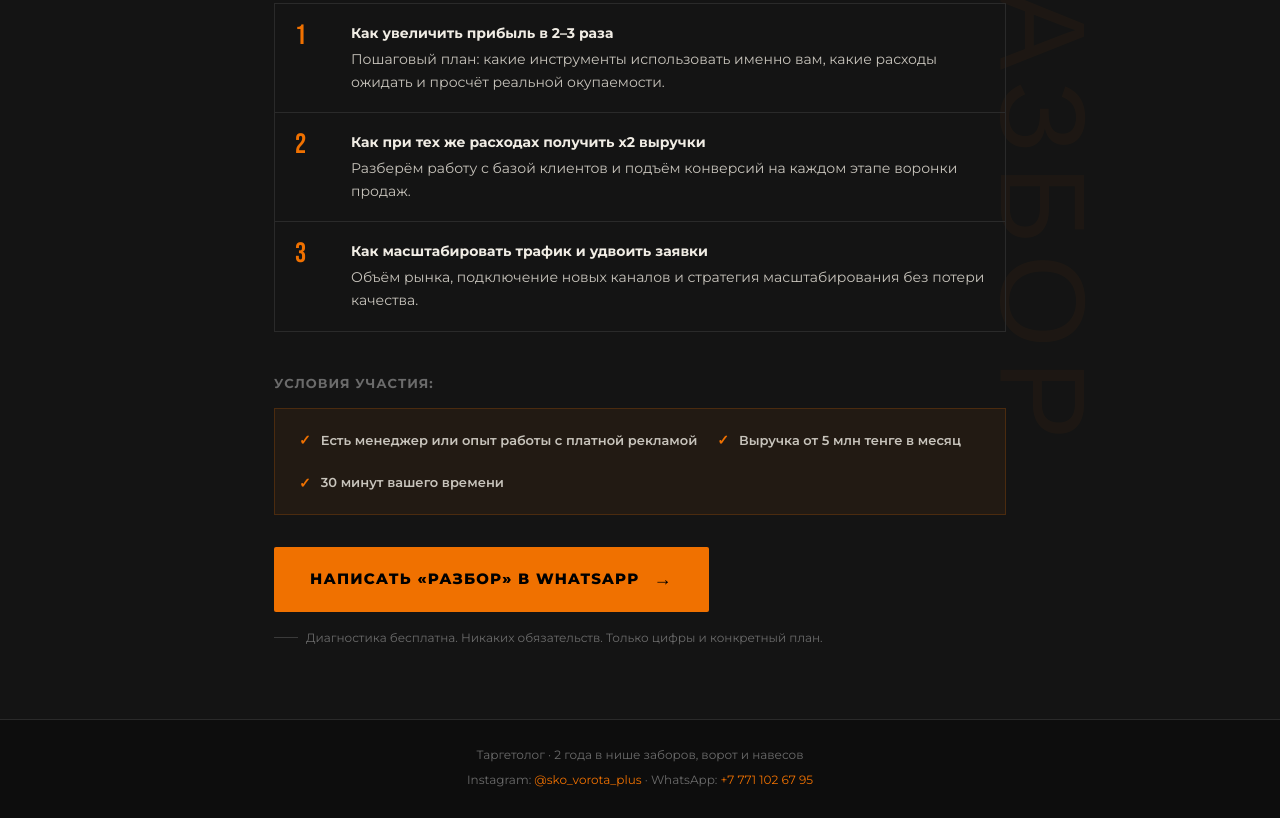
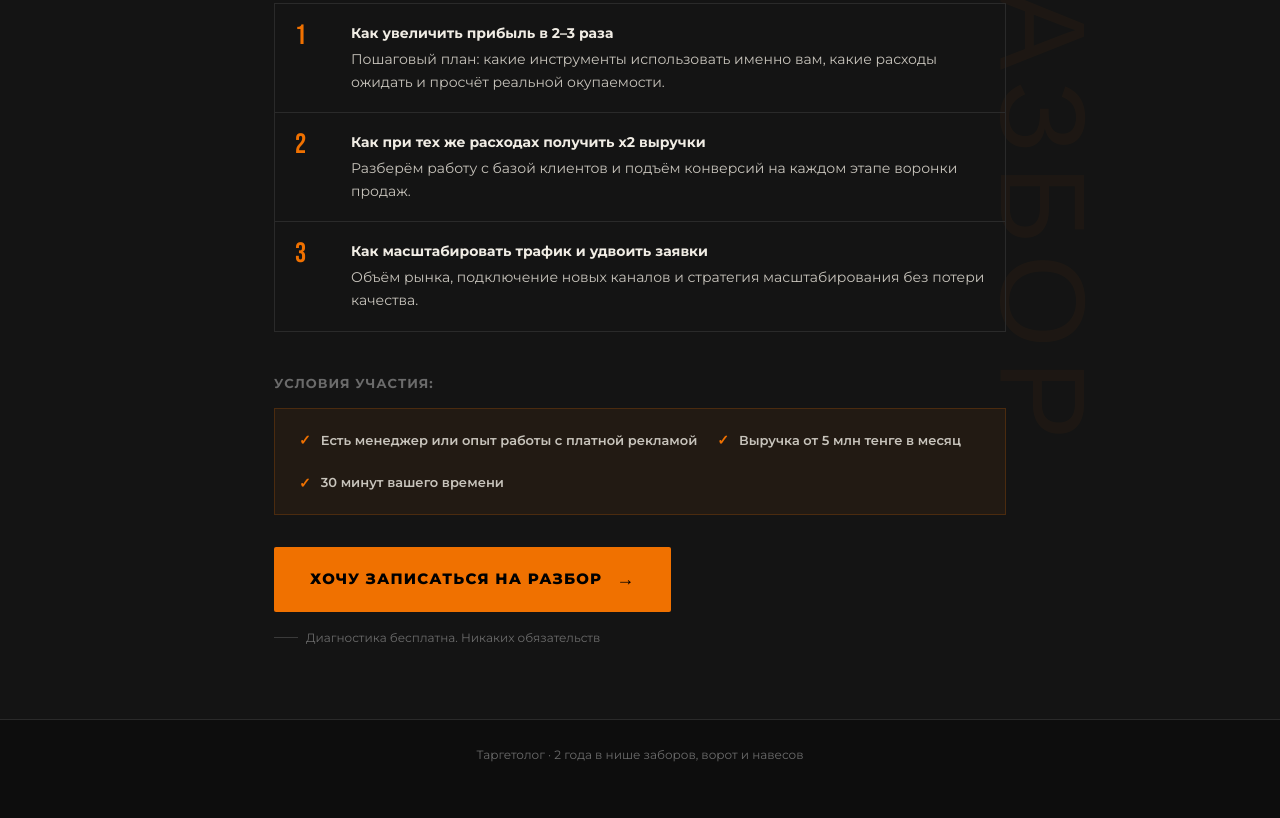
Before and after one commit to srg-lago-bot/100gates, a plain HTML site: page index.html in a window 1280 px wide. Shown: the part 6511-7329 px from the top of the page. After the commit the page ends 7304 px from the top, so only its background shows below. Drawn offline with Linux system fonts and the light colour scheme.

Commit message:
Update index.html

```diff
--- a/index.html
+++ b/index.html
@@ -1128,11 +1128,11 @@ src="https://www.facebook.com/tr?id=1009191060704442&ev=PageView&noscript=1"
     </div>
 
     <a href="https://wa.me/77711026795?text=РАЗБОР" class="cta-btn" target="_blank">
-      Написать «РАЗБОР» в WhatsApp
+      Хочу записаться на разбор
       <span class="arrow">→</span>
     </a>
 
-    <div class="cta-footnote">Диагностика бесплатна. Никаких обязательств. Только цифры и конкретный план.</div>
+    <div class="cta-footnote">Диагностика бесплатна. Никаких обязательств</div>
   </div>
 </section>
 
@@ -1140,7 +1140,6 @@ src="https://www.facebook.com/tr?id=1009191060704442&ev=PageView&noscript=1"
 <footer>
   <div class="container">
     <p>Таргетолог · 2 года в нише заборов, ворот и навесов</p>
-    <p>Instagram: <a href="https://instagram.com/sko_vorota_plus" target="_blank">@sko_vorota_plus</a> · WhatsApp: <a href="https://wa.me/77711026795">+7 771 102 67 95</a></p>
   </div>
 </footer>
 
```
